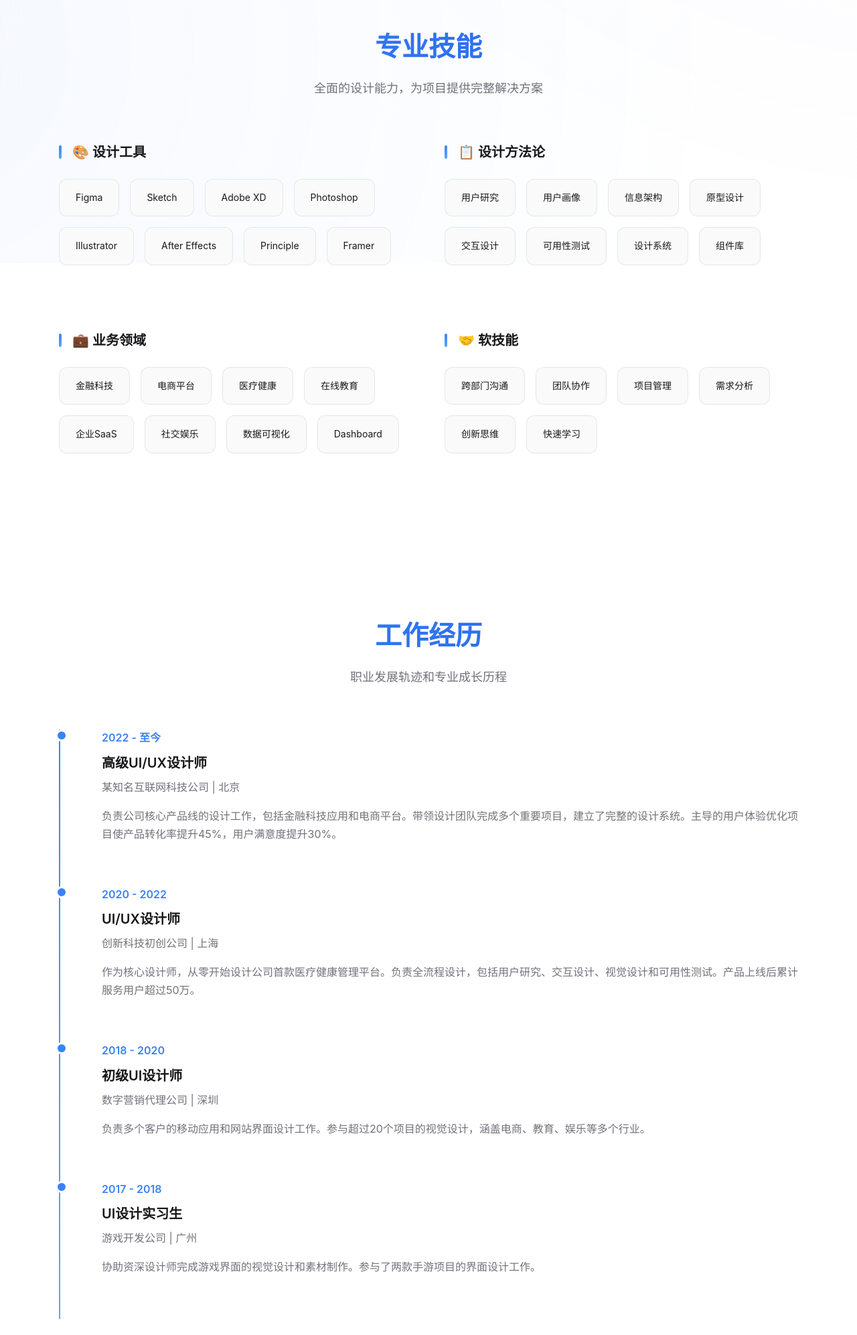
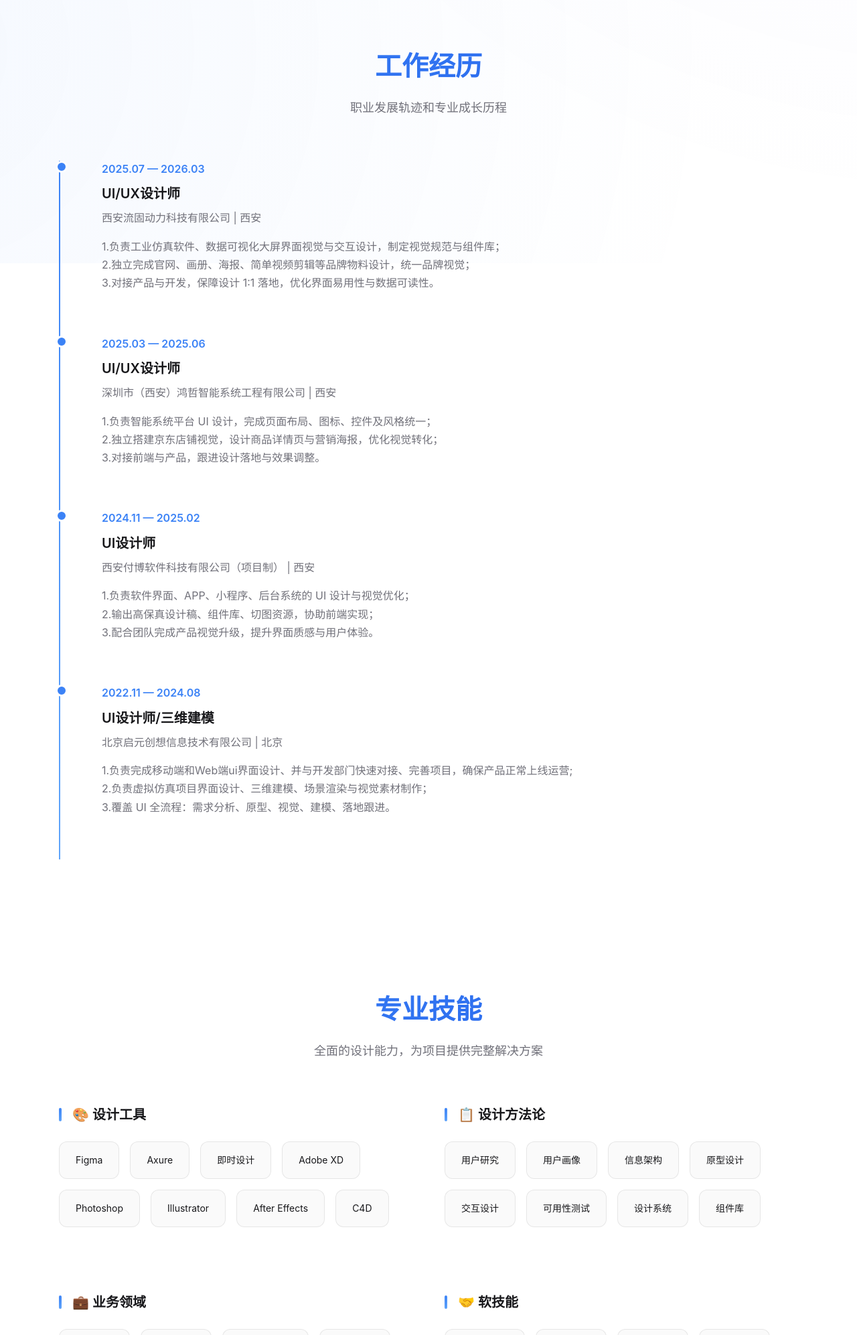
Before and after one commit to hwyt/UI-portfolio, a plain HTML site: page about.html in a window 1280 px wide. Shown: the part 807-2800 px from the top of the page at 67% size. Drawn offline with Linux system fonts and the light colour scheme.

Commit message:
Update about.html

```diff
--- a/about.html
+++ b/about.html
@@ -10,7 +10,7 @@
 <body>
   <!-- 导航栏 -->
   <nav class="navbar">
-    <a href="index.html" class="navbar-brand">Bei Hu</a>
+    <a href="index.html" class="navbar-brand">Bei Hu UI Portfolio</a>
     <div style="display: flex; align-items: center;">
       <button class="navbar-toggle" onclick="toggleMenu()" aria-label="切换菜单">☰</button>
       <button class="theme-toggle" onclick="toggleTheme()" aria-label="切换主题">
@@ -47,24 +47,85 @@
               <strong> UI/UX 设计师</strong> | 3年+ 设计经验
             </p>
             <p style="color: var(--text-secondary); line-height: 1.8;">
-              我相信好的设计不仅仅是美观，更重要的是解决问题。我的设计方法论强调以用户为中心，通过深入的用户研究和数据分析，创造出既美观又实用的产品。设计理念是"简单即美"，始终追求极致的用户体验。
+              深耕工业软件、虚拟仿真与数据可视化领域，擅长以用户为中心的设计方法，结合工业场景的高专业性与易用性要求，从用户研究、信息架构到原型迭代，打造高效、安全、直观的界面体验。我相信好的设计不仅是美观，更是解决业务问题的工具，始终追求 “简单即美”，让复杂的工业系统也能被轻松理解与使用。
             </p>
           </div>
           <div style="display: flex; gap: 1.5rem; flex-wrap: wrap; justify-content: center;">
             <div style="text-align: center;">
-              <div style="font-size: 2rem; font-weight: 700; background: var(--gradient-text); -webkit-background-clip: text; -webkit-text-fill-color: transparent;">5+</div>
+              <div style="font-size: 2rem; font-weight: 700; background: var(--gradient-text); -webkit-background-clip: text; -webkit-text-fill-color: transparent;">3+</div>
               <div style="color: var(--text-secondary); font-size: 0.875rem;">年设计经验</div>
             </div>
             <div style="text-align: center;">
-              <div style="font-size: 2rem; font-weight: 700; background: var(--gradient-text); -webkit-background-clip: text; -webkit-text-fill-color: transparent;">50+</div>
+              <div style="font-size: 2rem; font-weight: 700; background: var(--gradient-text); -webkit-background-clip: text; -webkit-text-fill-color: transparent;">30+</div>
               <div style="color: var(--text-secondary); font-size: 0.875rem;">完成项目</div>
             </div>
-            <div style="text-align: center;">
+            <!-- <div style="text-align: center;">
               <div style="font-size: 2rem; font-weight: 700; background: var(--gradient-text); -webkit-background-clip: text; -webkit-text-fill-color: transparent;">1M+</div>
               <div style="color: var(--text-secondary); font-size: 0.875rem;">服务用户</div>
-            </div>
+            </div> -->
           </div>
         </div>
+      </div>
+    </div>
+  </section>
+
+  <!-- 工作经历 -->
+  <section class="section">
+    <div class="container">
+      <div class="section-header">
+        <h2 class="section-title">工作经历</h2>
+        <p class="section-subtitle">职业发展轨迹和专业成长历程</p>
+      </div>
+      <div class="timeline">
+
+        <!-- 工作 1 -->
+        <div class="timeline-item">
+          <div class="timeline-date">2025.07 — 2026.03</div>
+          <h3 class="timeline-title">UI/UX设计师</h3>
+          <div class="timeline-company">西安流固动力科技有限公司 | 西安</div>
+          <div class="timeline-description">
+            1.负责工业仿真软件、数据可视化大屏界面视觉与交互设计，制定视觉规范与组件库；<br>
+            2.独立完成官网、画册、海报、简单视频剪辑等品牌物料设计，统一品牌视觉；<br>
+            3.对接产品与开发，保障设计 1:1 落地，优化界面易用性与数据可读性。
+          </div>
+        </div>
+
+        <!-- 工作 2 -->
+        <div class="timeline-item">
+          <div class="timeline-date">2025.03 — 2025.06</div>
+          <h3 class="timeline-title">UI/UX设计师</h3>
+          <div class="timeline-company">深圳市（西安）鸿哲智能系统工程有限公司 | 西安</div>
+          <div class="timeline-description">
+            1.负责智能系统平台 UI 设计，完成页面布局、图标、控件及风格统一；<br>
+            2.独立搭建京东店铺视觉，设计商品详情页与营销海报，优化视觉转化；<br>
+            3.对接前端与产品，跟进设计落地与效果调整。
+          </div>
+        </div>
+
+        <!-- 工作 3 -->
+        <div class="timeline-item">
+          <div class="timeline-date">2024.11 — 2025.02</div>
+          <h3 class="timeline-title">UI设计师</h3>
+          <div class="timeline-company">西安付博软件科技有限公司（项目制） | 西安</div>
+          <div class="timeline-description">
+            1.负责软件界面、APP、小程序、后台系统的 UI 设计与视觉优化；<br>
+            2.输出高保真设计稿、组件库、切图资源，协助前端实现；<br>
+            3.配合团队完成产品视觉升级，提升界面质感与用户体验。
+          </div>
+        </div>
+
+        <!-- 工作 4 -->
+        <div class="timeline-item">
+          <div class="timeline-date">2022.11 — 2024.08</div>
+          <h3 class="timeline-title">UI设计师/三维建模</h3>
+          <div class="timeline-company">北京启元创想信息技术有限公司 | 北京</div>
+          <div class="timeline-description">
+            1.负责完成移动端和Web端ui界面设计、并与开发部门快速对接、完善项目，确保产品正常上线运营;<br>
+            2.负责虚拟仿真项目界面设计、三维建模、场景渲染与视觉素材制作；<br>
+            3.覆盖 UI 全流程：需求分析、原型、视觉、建模、落地跟进。
+          </div>
+        </div>
+
       </div>
     </div>
   </section>
@@ -83,13 +144,13 @@
           <h3 class="skills-category-title">🎨 设计工具</h3>
           <div class="skills-list">
             <span class="skill-item">Figma</span>
-            <span class="skill-item">Sketch</span>
+            <span class="skill-item">Axure</span>
+            <span class="skill-item">即时设计</span>
             <span class="skill-item">Adobe XD</span>
             <span class="skill-item">Photoshop</span>
             <span class="skill-item">Illustrator</span>
             <span class="skill-item">After Effects</span>
-            <span class="skill-item">Principle</span>
-            <span class="skill-item">Framer</span>
+            <span class="skill-item">C4D</span>
           </div>
         </div>
 
@@ -112,14 +173,13 @@
         <div class="skills-category">
           <h3 class="skills-category-title">💼 业务领域</h3>
           <div class="skills-list">
-            <span class="skill-item">金融科技</span>
-            <span class="skill-item">电商平台</span>
-            <span class="skill-item">医疗健康</span>
-            <span class="skill-item">在线教育</span>
-            <span class="skill-item">企业SaaS</span>
+            <span class="skill-item">工业软件</span>
+            <span class="skill-item">虚拟仿真</span>
+            <span class="skill-item">GIS地理信息</span>
             <span class="skill-item">社交娱乐</span>
             <span class="skill-item">数据可视化</span>
-            <span class="skill-item">Dashboard</span>
+            <span class="skill-item">企业SaaS/后台系统</span>
+            <span class="skill-item">电商平台</span>
           </div>
         </div>
 
@@ -139,61 +199,10 @@
     </div>
   </section>
 
-  <!-- 工作经历 -->
-  <section class="section">
-    <div class="container">
-      <div class="section-header">
-        <h2 class="section-title">工作经历</h2>
-        <p class="section-subtitle">职业发展轨迹和专业成长历程</p>
-      </div>
-      <div class="timeline">
 
-        <!-- 工作 1 -->
-        <div class="timeline-item">
-          <div class="timeline-date">2022 - 至今</div>
-          <h3 class="timeline-title">高级UI/UX设计师</h3>
-          <div class="timeline-company">某知名互联网科技公司 | 北京</div>
-          <div class="timeline-description">
-            负责公司核心产品线的设计工作，包括金融科技应用和电商平台。带领设计团队完成多个重要项目，建立了完整的设计系统。主导的用户体验优化项目使产品转化率提升45%，用户满意度提升30%。
-          </div>
-        </div>
-
-        <!-- 工作 2 -->
-        <div class="timeline-item">
-          <div class="timeline-date">2020 - 2022</div>
-          <h3 class="timeline-title">UI/UX设计师</h3>
-          <div class="timeline-company">创新科技初创公司 | 上海</div>
-          <div class="timeline-description">
-            作为核心设计师，从零开始设计公司首款医疗健康管理平台。负责全流程设计，包括用户研究、交互设计、视觉设计和可用性测试。产品上线后累计服务用户超过50万。
-          </div>
-        </div>
-
-        <!-- 工作 3 -->
-        <div class="timeline-item">
-          <div class="timeline-date">2018 - 2020</div>
-          <h3 class="timeline-title">初级UI设计师</h3>
-          <div class="timeline-company">数字营销代理公司 | 深圳</div>
-          <div class="timeline-description">
-            负责多个客户的移动应用和网站界面设计工作。参与超过20个项目的视觉设计，涵盖电商、教育、娱乐等多个行业。
-          </div>
-        </div>
-
-        <!-- 工作 4 -->
-        <div class="timeline-item">
-          <div class="timeline-date">2017 - 2018</div>
-          <h3 class="timeline-title">UI设计实习生</h3>
-          <div class="timeline-company">游戏开发公司 | 广州</div>
-          <div class="timeline-description">
-            协助资深设计师完成游戏界面的视觉设计和素材制作。参与了两款手游项目的界面设计工作。
-          </div>
-        </div>
-
-      </div>
-    </div>
-  </section>
 
   <!-- 教育背景与认证 -->
-  <section class="section">
+  <!-- <section class="section">
     <div class="container">
       <div class="section-header">
         <h2 class="section-title">教育背景 & 认证</h2>
@@ -223,7 +232,7 @@
         </div>
       </div>
     </div>
-  </section>
+  </section> -->
 
   <!-- 核心优势 -->
   <section class="section">
@@ -236,25 +245,25 @@
         <div class="card">
           <h3 style="font-size: 1.125rem; margin-bottom: 0.5rem;">📊 数据驱动设计</h3>
           <p style="color: var(--text-secondary); font-size: 0.9rem;">
-            习惯使用数据分析工具验证设计决策，确保设计能够真正提升产品指标。
+            擅长工业数据可视化设计，通过用户反馈与业务数据验证设计决策，优化大屏与虚拟仿真场景的信息呈现效率。
           </p>
         </div>
         <div class="card">
           <h3 style="font-size: 1.125rem; margin-bottom: 0.5rem;">🎨 设计系统专家</h3>
           <p style="color: var(--text-secondary); font-size: 0.9rem;">
-            擅长从零构建设计系统，包括组件库、设计规范，大大提升团队协作效率。
+            深耕工业软件与虚拟仿真领域，搭建适配复杂场景的设计系统与组件库，提升团队协作与项目交付效率。
           </p>
         </div>
         <div class="card">
           <h3 style="font-size: 1.125rem; margin-bottom: 0.5rem;">🔄 全流程经验</h3>
           <p style="color: var(--text-secondary); font-size: 0.9rem;">
-            拥有从需求分析到开发交付的完整项目经验，能够独立把控项目质量。
+            拥有虚拟仿真、工业软件从需求分析、界面设计到三维建模、开发交付的完整项目经验，能独立把控复杂项目质量。
           </p>
         </div>
         <div class="card">
           <h3 style="font-size: 1.125rem; margin-bottom: 0.5rem;">💬 高效沟通</h3>
           <p style="color: var(--text-secondary); font-size: 0.9rem;">
-            擅长向不同角色清晰表达设计思路，能够快速理解和响应需求变化。
+            擅长与产品、开发、客户等多角色沟通，快速理解工业场景的业务需求，高效推动设计落地与迭代。
           </p>
         </div>
       </div>
```
